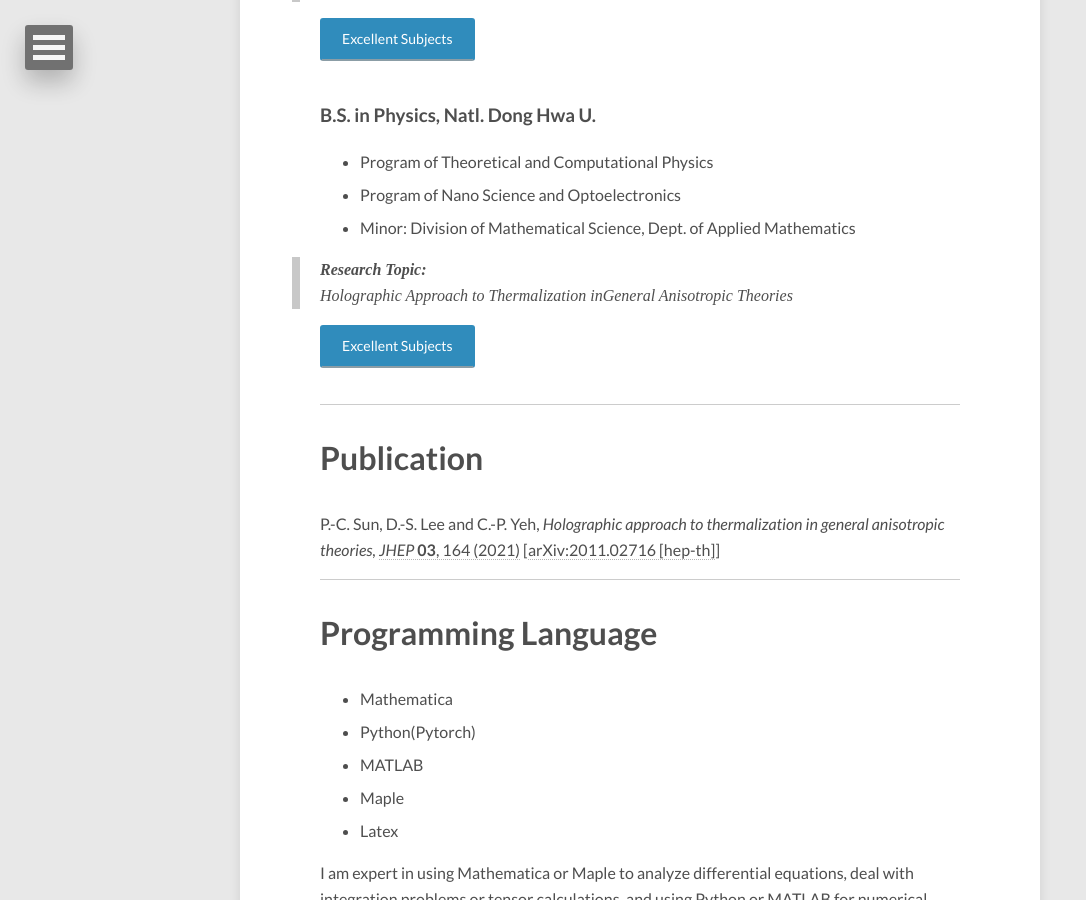
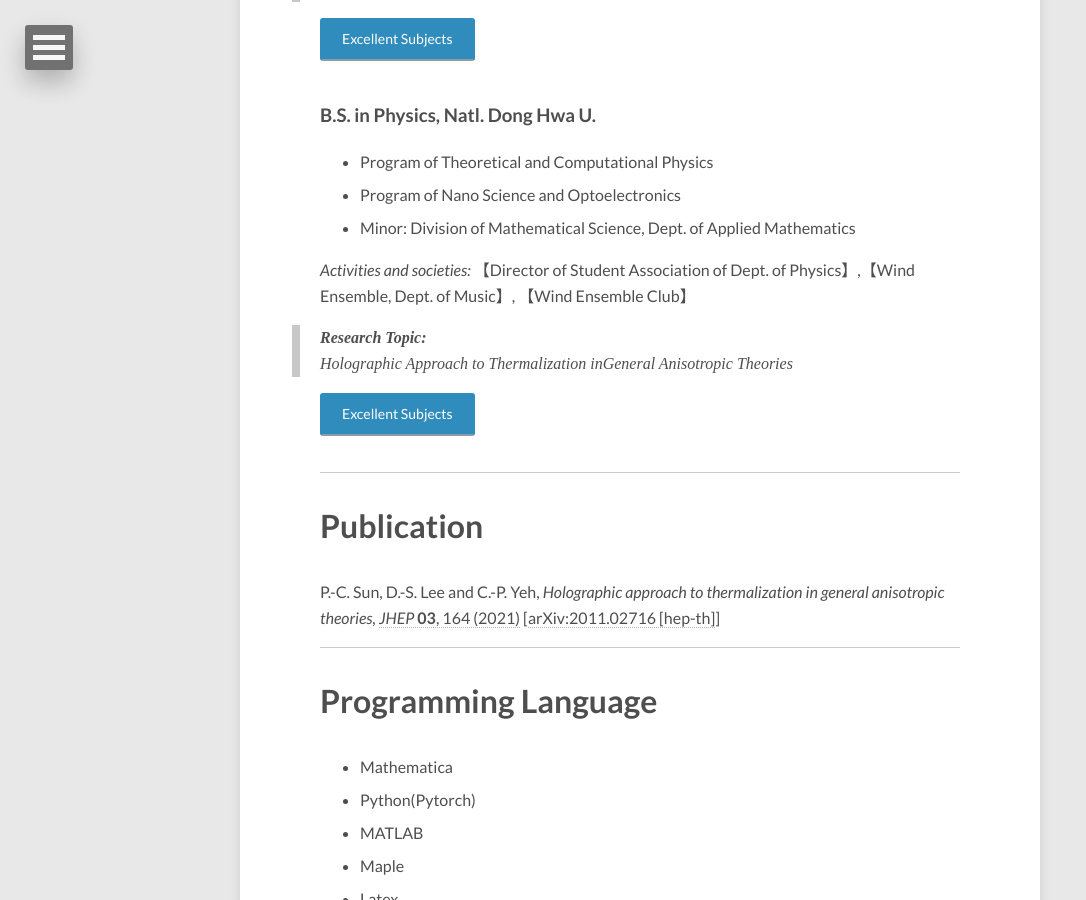
Before and after one commit to pochunsun/pochunsun.github.io, a Jekyll site: the page built from about/index.md, in a window 1280 px wide and 900 px high, scrolled down 704 px. Shown: the whole window, without its empty margins (0-1086 px from the left). Built offline with Jekyll 4.4.1, drawn with Linux system fonts in a browser that asks for light colours; nearby versions of some CDN libraries.

Commit message:
Update index.md

```diff
--- a/about/index.md
+++ b/about/index.md
@@ -21,10 +21,15 @@ modified: 2021-02-02
 - Program of Nano Science and Optoelectronics
 - Minor: Division of Mathematical Science, Dept. of Applied Mathematics
 
+*Activities and societies:*
+【Director of Student Association of Dept. of Physics】,【Wind Ensemble, Dept. of Music】, 【Wind Ensemble Club】
+
 > **Research Topic:** <br />
 *Holographic Approach to Thermalization inGeneral Anisotropic Theories*
 
 <a href="{{ site.url }}/Grade/" class="btn btn-info">Excellent Subjects</a>
+
+
 
 ---
 
```
